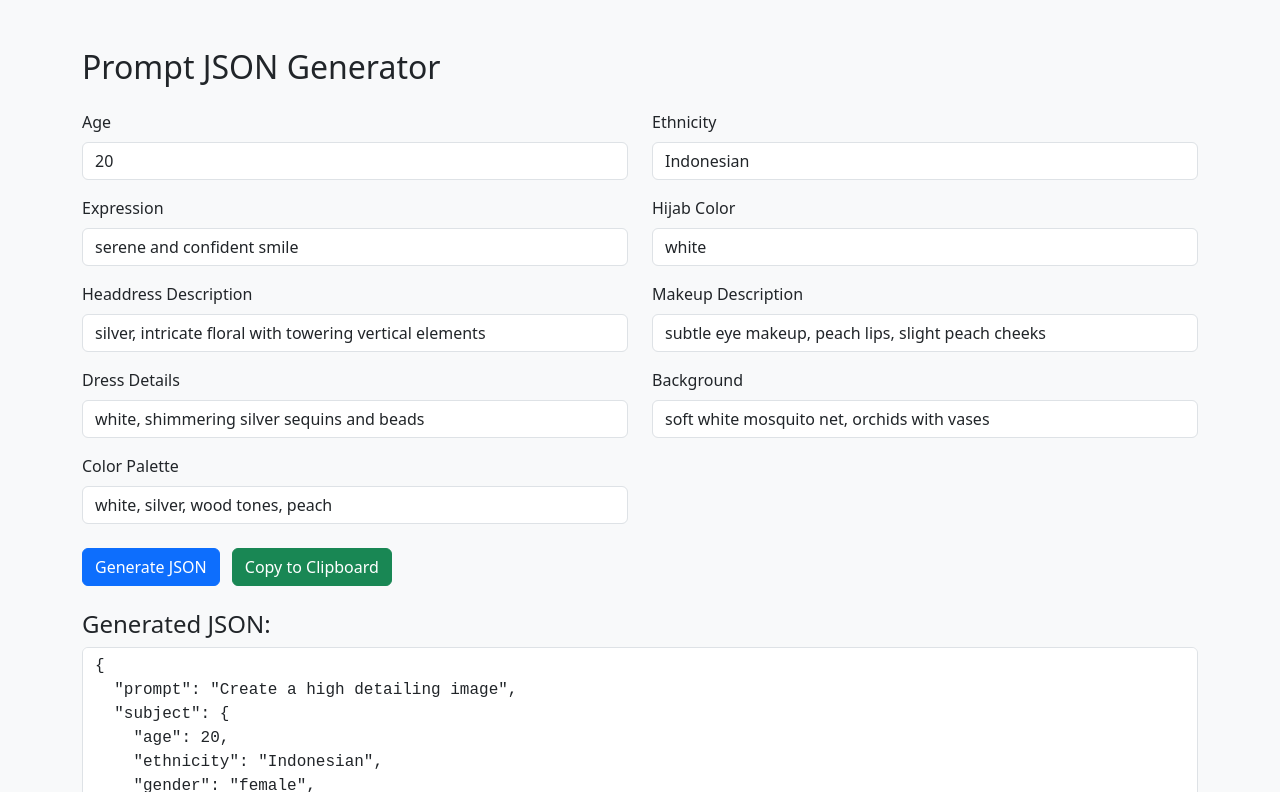
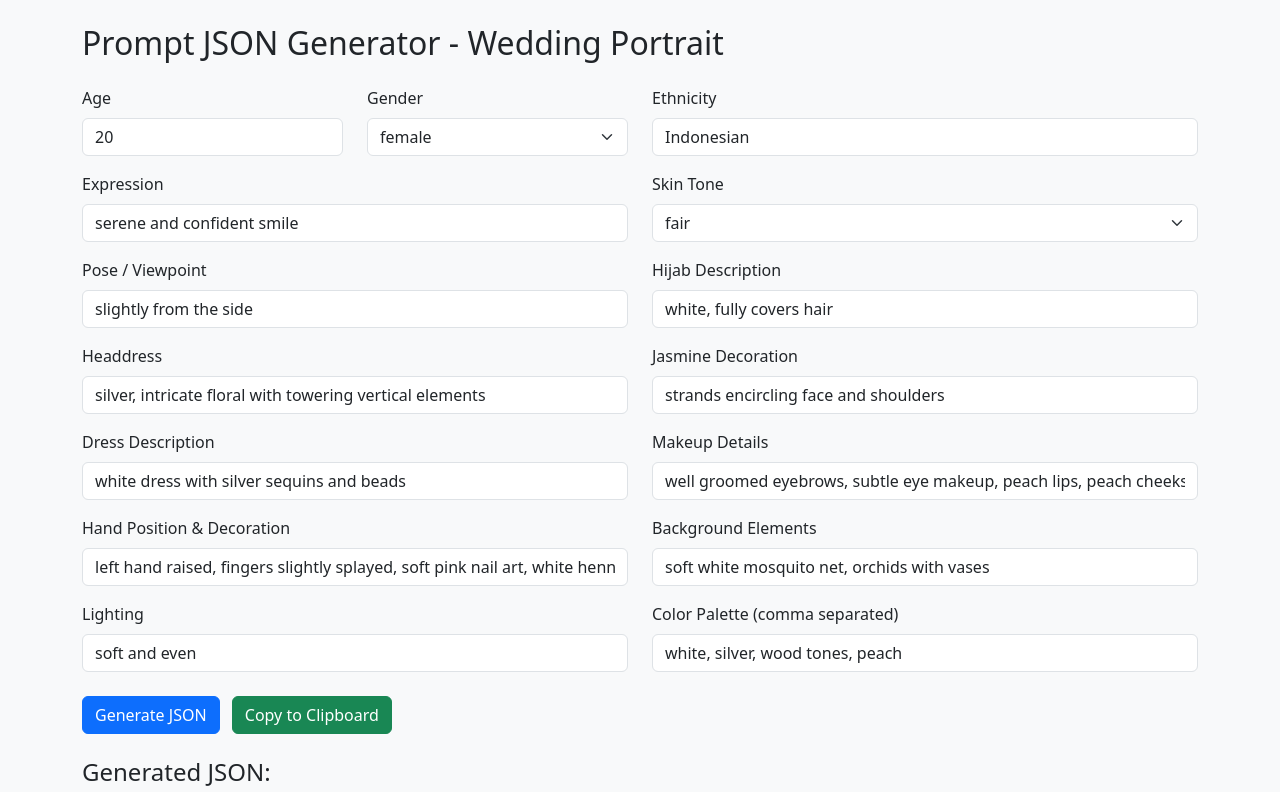
Before and after one commit to fhahry/Gemini-Prompt-Generator, a plain HTML site: page index.html in a window 1280 px wide. Both pictures are taken after a click on the button "Generate JSON". Shown: the top 792 px of the page. Drawn offline with nearby package versions, Linux system fonts and the light colour scheme.

Commit message:
Update index.html

```diff
--- a/index.html
+++ b/index.html
@@ -7,91 +7,166 @@
   <style>
     textarea {
       font-family: monospace;
-      height: 300px;
+      height: 350px;
     }
   </style>
 </head>
 <body class="bg-light">
-  <div class="container mt-5">
-    <h2 class="mb-4">Prompt JSON Generator</h2>
+  <div class="container mt-4 mb-5">
+    <h2 class="mb-4">Prompt JSON Generator - Wedding Portrait</h2>
     <form id="promptForm">
       <div class="row">
-        <div class="col-md-6 mb-3">
+        <!-- Age -->
+        <div class="col-md-3 mb-3">
           <label class="form-label">Age</label>
           <input type="number" class="form-control" id="age" value="20">
         </div>
+
+        <!-- Gender -->
+        <div class="col-md-3 mb-3">
+          <label class="form-label">Gender</label>
+          <select class="form-select" id="gender">
+            <option selected>female</option>
+            <option>male</option>
+            <option>other</option>
+          </select>
+        </div>
+
+        <!-- Ethnicity -->
         <div class="col-md-6 mb-3">
           <label class="form-label">Ethnicity</label>
           <input type="text" class="form-control" id="ethnicity" value="Indonesian">
         </div>
+
+        <!-- Expression -->
         <div class="col-md-6 mb-3">
           <label class="form-label">Expression</label>
           <input type="text" class="form-control" id="expression" value="serene and confident smile">
         </div>
+
+        <!-- Skin Tone -->
         <div class="col-md-6 mb-3">
-          <label class="form-label">Hijab Color</label>
-          <input type="text" class="form-control" id="hijabColor" value="white">
+          <label class="form-label">Skin Tone</label>
+          <select class="form-select" id="skinTone">
+            <option selected>fair</option>
+            <option>tan</option>
+            <option>olive</option>
+            <option>dark</option>
+            <option value="custom">Other</option>
+          </select>
+          <input type="text" class="form-control mt-2 d-none" id="customSkinTone" placeholder="Custom skin tone">
         </div>
+
+        <!-- Pose Description -->
         <div class="col-md-6 mb-3">
-          <label class="form-label">Headdress Description</label>
+          <label class="form-label">Pose / Viewpoint</label>
+          <input type="text" class="form-control" id="pose" value="slightly from the side">
+        </div>
+
+        <!-- Hijab -->
+        <div class="col-md-6 mb-3">
+          <label class="form-label">Hijab Description</label>
+          <input type="text" class="form-control" id="hijab" value="white, fully covers hair">
+        </div>
+
+        <!-- Headdress -->
+        <div class="col-md-6 mb-3">
+          <label class="form-label">Headdress</label>
           <input type="text" class="form-control" id="headdress" value="silver, intricate floral with towering vertical elements">
         </div>
+
+        <!-- Jasmine -->
         <div class="col-md-6 mb-3">
-          <label class="form-label">Makeup Description</label>
-          <input type="text" class="form-control" id="makeup" value="subtle eye makeup, peach lips, slight peach cheeks">
+          <label class="form-label">Jasmine Decoration</label>
+          <input type="text" class="form-control" id="jasmine" value="strands encircling face and shoulders">
         </div>
+
+        <!-- Dress -->
         <div class="col-md-6 mb-3">
-          <label class="form-label">Dress Details</label>
-          <input type="text" class="form-control" id="dress" value="white, shimmering silver sequins and beads">
+          <label class="form-label">Dress Description</label>
+          <input type="text" class="form-control" id="dress" value="white dress with silver sequins and beads">
         </div>
+
+        <!-- Makeup -->
         <div class="col-md-6 mb-3">
-          <label class="form-label">Background</label>
+          <label class="form-label">Makeup Details</label>
+          <input type="text" class="form-control" id="makeup" value="well groomed eyebrows, subtle eye makeup, peach lips, peach cheeks">
+        </div>
+
+        <!-- Hand Description -->
+        <div class="col-md-6 mb-3">
+          <label class="form-label">Hand Position & Decoration</label>
+          <input type="text" class="form-control" id="hand" value="left hand raised, fingers slightly splayed, soft pink nail art, white henna, touching white wall">
+        </div>
+
+        <!-- Background -->
+        <div class="col-md-6 mb-3">
+          <label class="form-label">Background Elements</label>
           <input type="text" class="form-control" id="background" value="soft white mosquito net, orchids with vases">
         </div>
+
+        <!-- Lighting -->
         <div class="col-md-6 mb-3">
-          <label class="form-label">Color Palette</label>
+          <label class="form-label">Lighting</label>
+          <input type="text" class="form-control" id="lighting" value="soft and even">
+        </div>
+
+        <!-- Color Palette -->
+        <div class="col-md-6 mb-3">
+          <label class="form-label">Color Palette (comma separated)</label>
           <input type="text" class="form-control" id="palette" value="white, silver, wood tones, peach">
         </div>
       </div>
 
+      <!-- Generate & Copy Buttons -->
       <button type="button" class="btn btn-primary mt-2" onclick="generateJSON()">Generate JSON</button>
       <button type="button" class="btn btn-success mt-2 ms-2" onclick="copyJSON()">Copy to Clipboard</button>
     </form>
 
+    <!-- Output -->
     <h4 class="mt-4">Generated JSON:</h4>
     <textarea id="output" class="form-control" readonly></textarea>
   </div>
 
   <script>
+    // Show custom skin tone input if "Other" selected
+    document.getElementById('skinTone').addEventListener('change', function () {
+      const customInput = document.getElementById('customSkinTone');
+      customInput.classList.toggle('d-none', this.value !== 'custom');
+    });
+
     function generateJSON() {
+      const skinTone = document.getElementById('skinTone').value === 'custom'
+        ? document.getElementById('customSkinTone').value
+        : document.getElementById('skinTone').value;
+
       const json = {
         prompt: "Create a high detailing image",
         subject: {
           age: parseInt(document.getElementById('age').value),
           ethnicity: document.getElementById('ethnicity').value,
-          gender: "female",
+          gender: document.getElementById('gender').value,
+          skin_tone: skinTone,
           expression: document.getElementById('expression').value,
+          pose: document.getElementById('pose').value,
           attire: {
-            hijab: {
-              color: document.getElementById('hijabColor').value,
-              coverage: "fully covers hair"
-            },
-            headdress: {
-              type: document.getElementById('headdress').value
-            },
-            dress: {
-              description: document.getElementById('dress').value
-            },
+            hijab: document.getElementById('hijab').value,
+            headdress: document.getElementById('headdress').value,
+            jasmine: document.getElementById('jasmine').value,
+            dress: document.getElementById('dress').value,
             makeup: document.getElementById('makeup').value
-          }
+          },
+          hands: document.getElementById('hand').value
         },
         setting: {
           background: document.getElementById('background').value,
+          lighting: document.getElementById('lighting').value,
           color_palette: document.getElementById('palette').value.split(',').map(c => c.trim())
         },
         photography: {
           style: "photorealistic, cinematic",
           resolution: "high",
+          depth_of_field: "shallow (sharp face, soft bokeh background)",
           composition: {
             type: "symmetrical and balanced",
             framing: "centered",
@@ -108,7 +183,7 @@
       text.select();
       text.setSelectionRange(0, 99999);
       document.execCommand('copy');
-      alert("JSON copied to clipboard!");
+      alert("✅ JSON copied to clipboard!");
     }
   </script>
 </body>
```
